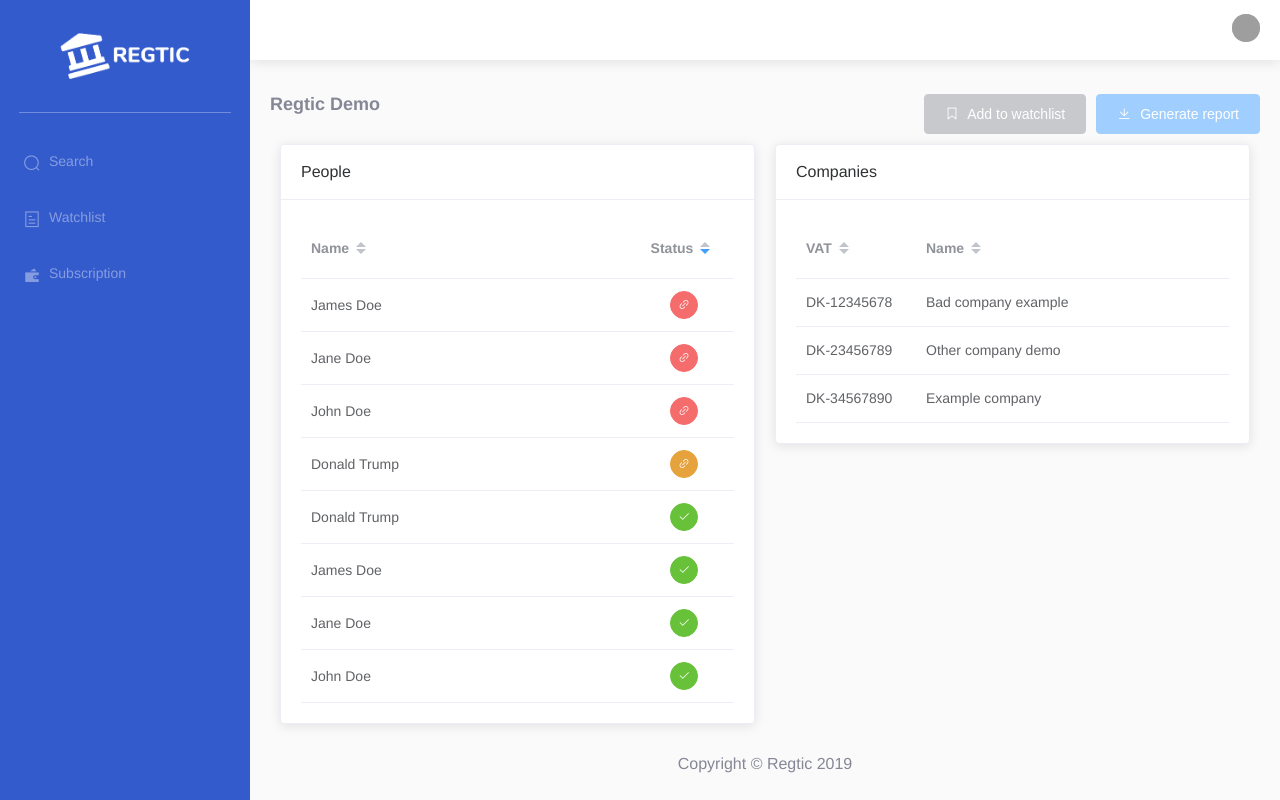
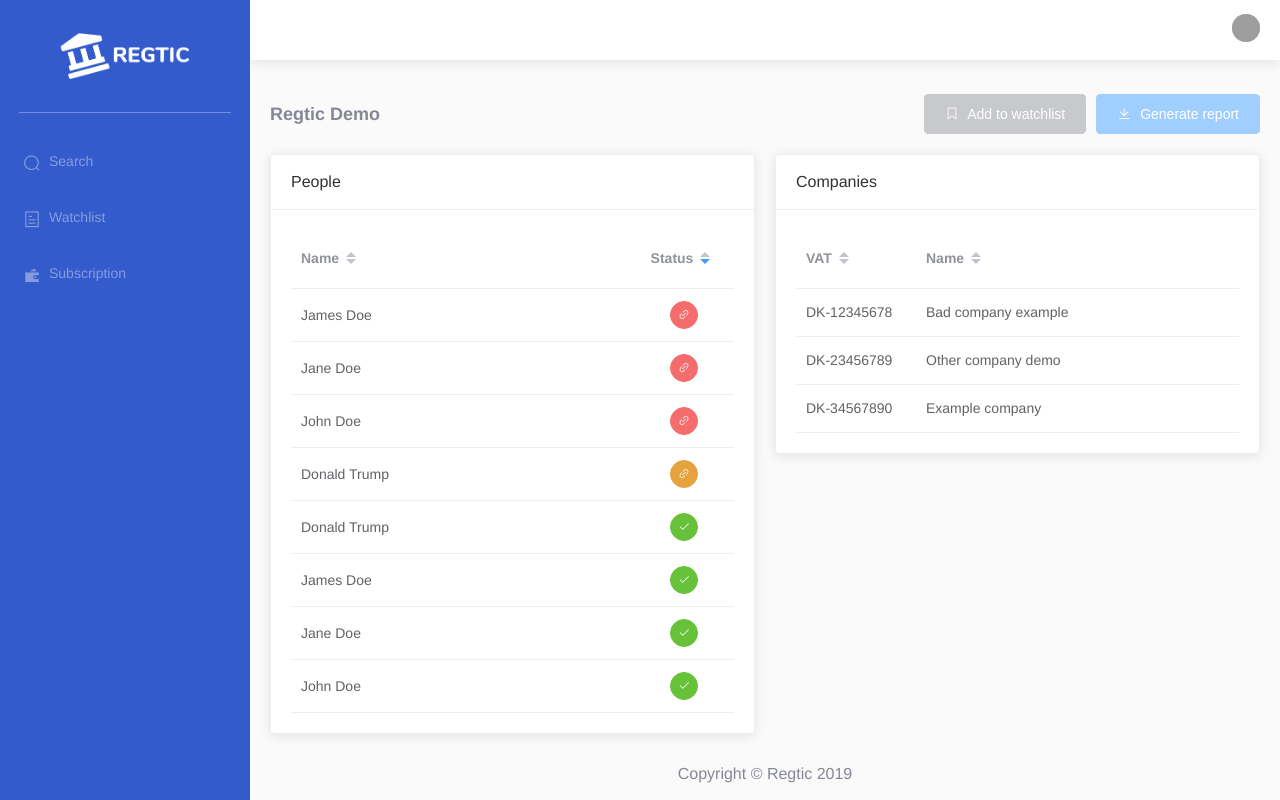
Before and after one commit to alexdor/regtic, a Vue app in the folder app/: page /company/1 in a window 1280 px wide. Built offline with nearby package versions, Linux system fonts and the light colour scheme; grey boxes are pictures that could not be loaded; the HTML template or start-up script is replaced by a standard one.

Commit message:
Fixed some styling in the company view

```diff
--- a/app/src/views/Company.vue
+++ b/app/src/views/Company.vue
@@ -1,8 +1,8 @@
 <template>
   <div class="full-height">
     <el-row>
-      <el-col :span="4">
-        <div class="title">
+      <el-col :span="4" class="title-col">
+        <div class="title vertical-center">
           {{ name }}
         </div>
       </el-col>
@@ -27,7 +27,7 @@
     </el-row>
     <el-row>
       <el-col :span="12">
-        <el-card>
+        <el-card class="people-card">
           <div slot="header" class="clearfix">
             <span>People</span>
           </div>
@@ -87,7 +87,7 @@
         </el-card>
       </el-col>
       <el-col :span="12">
-        <el-card>
+        <el-card class="companies-card">
           <div slot="header" class="clearfix">
             <span>Companies</span>
           </div>
@@ -164,6 +164,11 @@ export default class Home extends Vue {
 </script>
 
 <style scoped lang="scss">
+.title-col {
+  height: 40px;
+  display: flex;
+}
+
 .title {
   font-size: 18px;
   font-weight: 700;
@@ -204,8 +209,12 @@ a {
   width: 100%;
 }
 
-.el-card {
-  margin: 10px;
+.people-card {
+  margin: 20px 10px 10px 0px;
+}
+
+.companies-card {
+  margin: 20px 0px 10px 10px;
 }
 
 .right-button {
```
